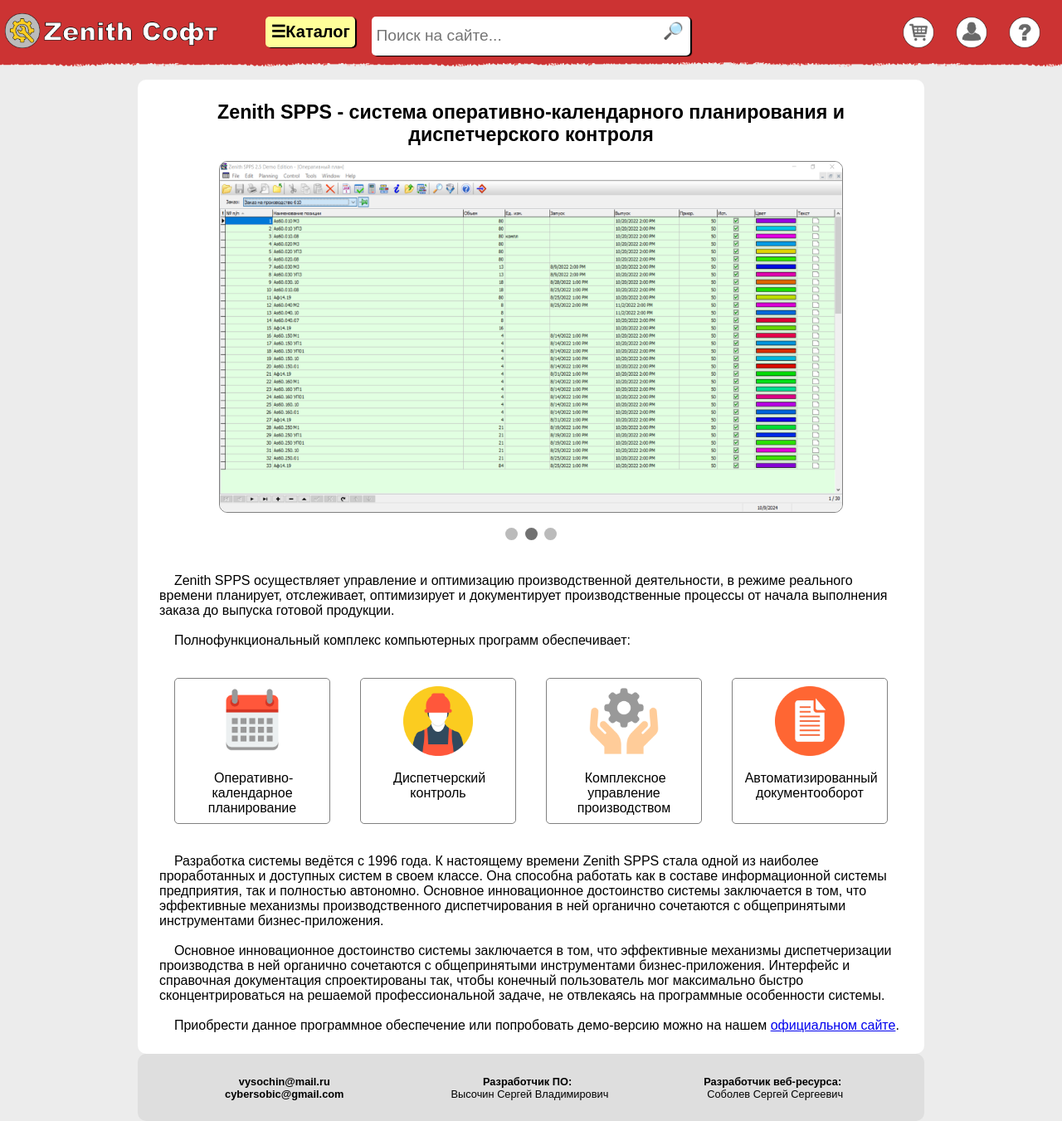
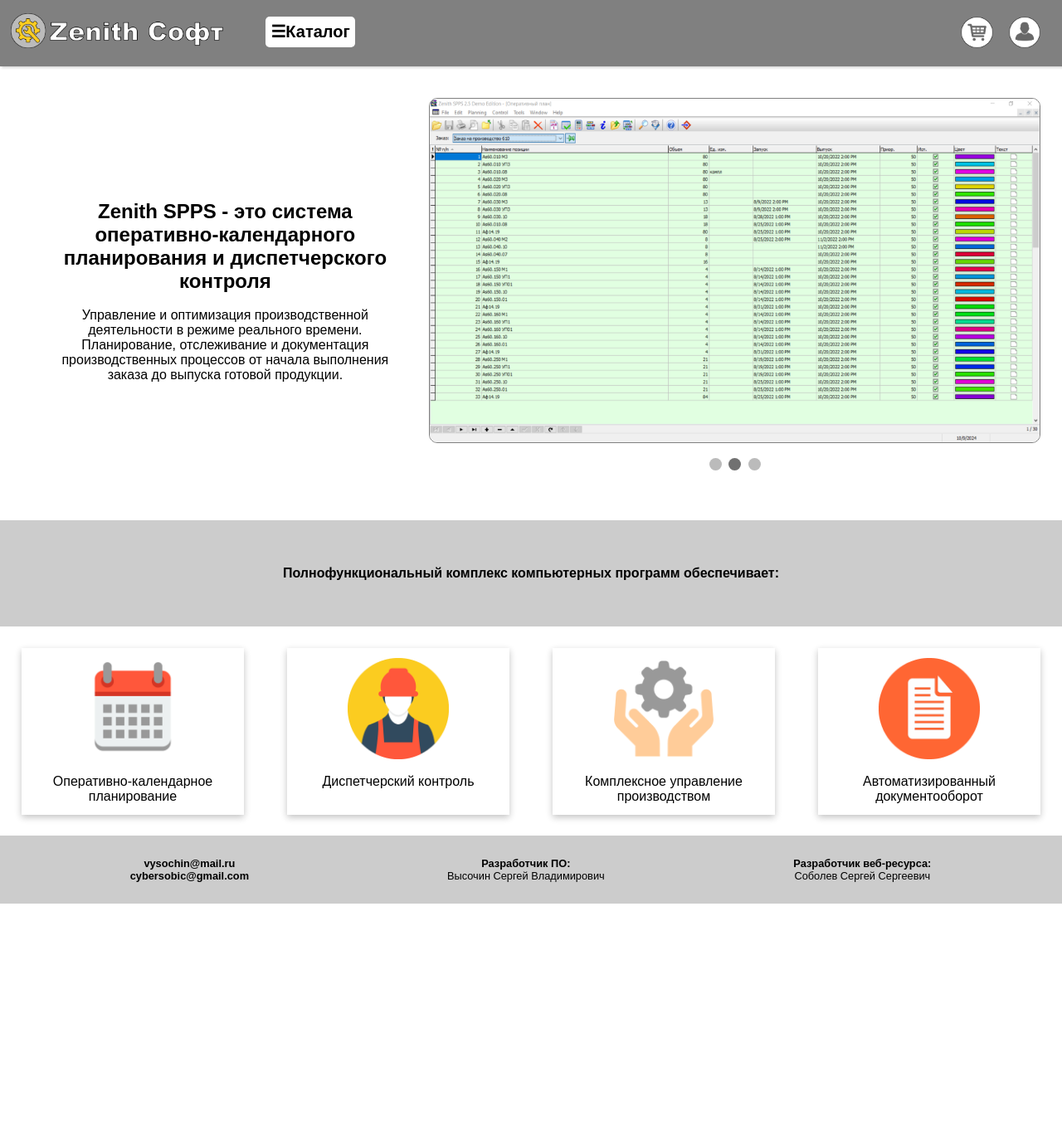
Before and after one commit to cybersobic/zenith-store, a Spring Boot app: page / in a window 1280 px wide. Shown: the whole page at 83% size. After the commit the page ends 1089 px from the top, so only its background shows below. Run offline with Spring Boot 4, Linux system fonts and the light colour scheme.

Commit message:
Start remaking global styles

```diff
--- a/src/main/resources/static/css/style.css
+++ b/src/main/resources/static/css/style.css
@@ -3,128 +3,83 @@
     font: Arial;
     font-family: sans-serif;
 }
-body {
-    background-color: #ECECEC;
-}
 header {
+    background-color: grey;
     position: grid;
-    background-image: url('../images/header_background.png');
-    background-size: cover;
-    background-position: center;
-    background-repeat: no-repeat;
-    height: 5.2em;
+    height: 5em;
     color: white;
     padding: 0.5%;
-    margin-bottom: 1%;
+    box-shadow: rgba(0, 0, 0, 0.15) 1.95px 1.95px 2.6px;
 }
 .store_logo img {
     position: absolute;
     width: 20%;
     top: 2%;
-}
-#greeting {
-    text-align: center;
-    font-size: 145%;
+    left: 1%;
 }
 .store_catalog {
     text-decoration: none;
     display: block;
     position: absolute;
+    background-color: white;
+    border-radius: 5px;
     top: 2.5%;
     left: 25%;
     font-size: 125%;
-    background-color: #FFFF9A;
-    box-shadow: 2px 1px 1px black;
     color: black;
     padding: 0.5%;
-    border-radius: 5px;
-}
-.store_catalog:hover {
-    background-color: #FFFFD5;
-}
-.store_search {
-    width: 30%;
-    height: 5.9%;
-    display: grid;
-    grid-template-columns: 90% 10%;
-    box-shadow: 2px 1px 1px black;
-    border-radius: 5px;
-    position: absolute;
-    background-color: white;
-    top: 2.5%;
-    left: 35%;
-}
-.search_input {
-    margin: 1%;
-}
-.search_input input {
-    width: 96%;
-    font-size: 120%;
-    color: grey;
-    border: none;
-    height: 95%;
-    outline: none;
-    margin-right: 2%;
-}
-.search_button {
-    padding: 0;
-    font-size: 125%;
-    margin: 14%;
-    width: 70%;
-    height: 75%;;
-    display: block;
-    text-decoration: none;
 }
 .user_basket img {
     width: 3%;
     position: absolute;
     top: 2.5%;
-    left: 85%;
+    right: 6.5%;
 }
 .store_account img {
     width: 3%;
     position: absolute;
     top: 2.5%;
-    left: 90%;
-}
-.store_help img {
-    width: 3%;
-    position: absolute;
-    top: 2.5%;
-    left: 95%;
+    right: 2%;
 }
 main {
-    margin: 0 13% 0 13%;
-    padding: 2%;
     background-color: white;
-    border-radius: 10px;
 }
-p {
-    text-indent: 2%;
+.greeting {
+    padding-top: 2%;
+    margin: 1% 2% 1% 2%;
+    display: grid;
+    grid-template-columns: 40% 60%;
 }
-.functional {
+.features_title {
+    background-color: #CCCCCC;
+    text-align: center;
+    margin-top: 3.5em;
+    height: 5em;
+    display: grid;
+    place-items: center;
+    height: 8em;
+    color: black;
+}
+.features {
     display: grid;
     grid-template-columns: repeat(4, 25%);
     text-align: center;
 }
-.functional_block {
-    border-radius: 5px;
-    border: 1px solid grey;
+.feature_block {
+    box-shadow: rgba(0, 0, 0, 0.24) 0px 3px 8px;
     padding: 4%;
     margin: 8%;
     transition: 0.8s;
 }
-.functional_block img {
+.feature_block img {
     width: 50%;
 }
-.functional_block:hover {
+.feature_block:hover {
     transform: scale(1.1);
 }
 footer {
-border-radius: 10px;
-    background-color: #DEDEDE;
+    background-color: #CCCCCC;
     padding: 2%;
-    margin: 0 13% 0 13%;
     font-size: 80%;
     text-align: center;
     display: grid;
@@ -144,10 +99,13 @@
     position: absolute;
     top: 25%;
 }
-#login_button {
+.greeting_title {
+    padding: 25% 5% 5% 5%;
+    text-align: center;
+}
+#loginButton {
     text-decoration: none;
     border: 1px solid grey;
-    border-radius: 5px;
     background-color: white;
     position: absolute;
     left: 45%;
@@ -159,10 +117,10 @@
     align-items: center;
     transition: 0.5s;
 }
-.login_button a {
+.loginButton a {
     text-decoration: none;
 }
-#login_button:hover {
+#loginButton:hover {
     transform: scale(1.05);
 }
 .register {
@@ -182,7 +140,6 @@
 #registerButton {
     text-decoration: none;
     border: 1px solid grey;
-    border-radius: 5px;
     background-color: white;
     position: absolute;
     left: 45%;
--- a/src/main/resources/templates/home.html
+++ b/src/main/resources/templates/home.html
@@ -17,32 +17,32 @@
         <a href="#" class="store_catalog">
             <h4><span>&#9776;</span>Каталог</h4>
         </a>
-        <div class="store_search">
-            <div class="search_input"><input type="text" placeholder="Поиск на сайте..."></div>
-            <a class="search_button" href="#">🔎</a>
-        </div>
         <div class="user_basket">
             <a href="#" title="Корзина"><img src="images/basket_image.png" alt="user_basket"></a>
         </div>
         <div class="store_account">
             <a href="/login" title="Авторизация"><img src="images/user_default_image.png" alt="user_basket"></a>
         </div>
-        <div class="store_help">
-            <a href="#" title="Поддержка"><img src="images/help_image.png" alt="user_basket"></a>
-        </div>
     </header>
     <main>
-        <h3 id="greeting">Zenith SPPS - система оперативно-календарного планирования и диспетчерского контроля</h3><br>
-        <div class="slideshow">
+        <div class="greeting">
+            <div class="greeting_title">
+                <h2>Zenith SPPS - это система оперативно-календарного планирования и диспетчерского контроля</h2><br>
+                <p><p>Управление и оптимизация производственной деятельности в
+                    режиме реального времени. Планирование, отслеживание и документация
+                    производственных процессов от начала выполнения заказа до выпуска готовой продукции.</p>
+                <br></p>
+            </div>
+            <div class="greeting_slideshow">
                 <div class="slideshow-container">
                     <div class="mySlides fade">
-                    <img src="images/slideshow1.png" alt="slide1" style="width:84%" class="img_sld">
+                        <img src="images/slideshow1.png" alt="slide1" style="width:100%" class="img_sld">
                     </div>
                     <div class="mySlides fade">
-                    <img src="images/slideshow2.png" alt="slide2" style="width:84%" class="img_sld">
+                        <img src="images/slideshow2.png" alt="slide2" style="width:100%" class="img_sld">
                     </div>
                     <div class="mySlides fade">
-                    <img src="images/slideshow3.png" alt="slide3" style="width:84%" class="img_sld">
+                        <img src="images/slideshow3.png" alt="slide3" style="width:100%" class="img_sld">
                     </div>
                 </div>
                 <br>
@@ -52,51 +52,27 @@
                     <span class="dot"></span>
                 </div>
             </div>
-        <div class="description">
-            <br><br>
-            <p>Zenith SPPS осуществляет управление и оптимизацию производственной деятельности, в
-                режиме реального времени планирует, отслеживает, оптимизирует и документирует
-                производственные процессы от начала выполнения заказа до выпуска готовой продукции.</p>
-            <br>
-            <p>Полнофункциональный комплекс компьютерных программ обеспечивает:</p><br>
-            <div class="functional">
-                <div class="functional_block">
+        </div>
+        <div class="features_title">
+            <h4>Полнофункциональный комплекс компьютерных программ обеспечивает:</h4>
+        </div>
+        <div class="features">
+                <div class="feature_block">
                     <img src="images/planning.png" alt="planning_image"><br><br>
                     <p>Оперативно-календарное планирование</p>
                 </div>
-                <div class="functional_block">
+                <div class="feature_block">
                     <img src="images/worker.png" alt="worker_image"><br><br>
                     <p>Диспетчерский контроль</p>
                 </div>
-                <div class="functional_block">
+                <div class="feature_block">
                     <img src="images/controlling.png" alt="controlling_image"><br><br>
                     <p>Комплексное управление производством</p>
                 </div>
-                <div class="functional_block">
+                <div class="feature_block">
                     <img src="images/document.png" alt="document_image"><br><br>
                     <p>Автоматизированный документооборот</p>
                 </div>
-            </div>
-            <br>
-            <p>
-                Разработка системы ведётся с 1996 года. К настоящему времени Zenith SPPS стала одной
-                из наиболее проработанных и доступных систем в своем классе. Она способна работать
-                как в составе информационной системы предприятия, так и полностью автономно. Основное
-                инновационное достоинство системы заключается в том, что эффективные механизмы
-                производственного диспетчирования в ней органично сочетаются с общепринятыми
-                инструментами бизнес-приложения.
-            </p><br>
-            <p>
-                Основное инновационное достоинство системы заключается в том, что эффективные
-                механизмы диспетчеризации производства в ней органично сочетаются с общепринятыми
-                инструментами бизнес-приложения. Интерфейс и справочная документация спроектированы
-                так, чтобы конечный пользователь мог максимально быстро сконцентрироваться на
-                решаемой профессиональной задаче, не отвлекаясь на программные особенности системы.
-            </p>
-            <br><p>
-                Приобрести данное программное обеспечение или попробовать демо-версию можно на нашем
-            <a href="http://www.zspps.ru/">официальном сайте</a>.
-            </p>
             </div>
     </main>
     <footer>
```
Also changed, not shown: src/main/resources/static/images/help_image.png (deleted). Lines whose indentation alone changed are shown as unchanged.
